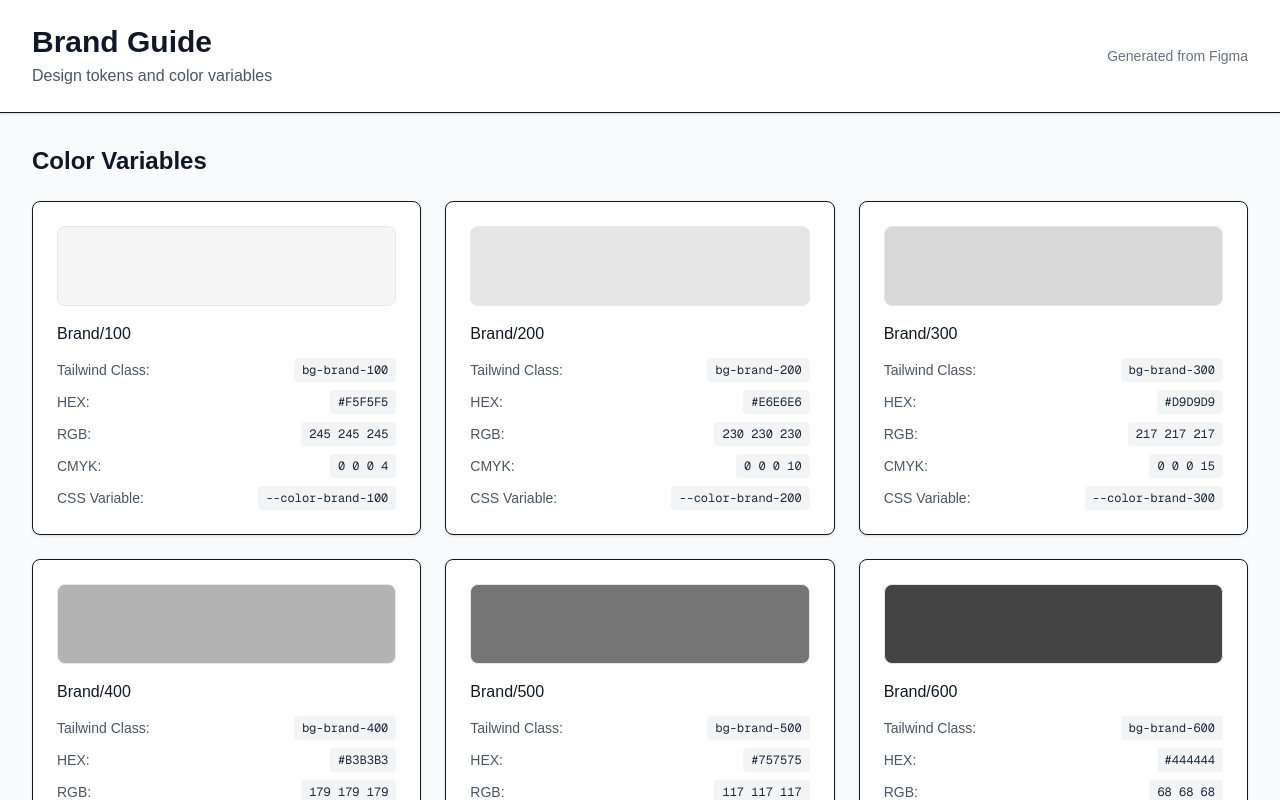
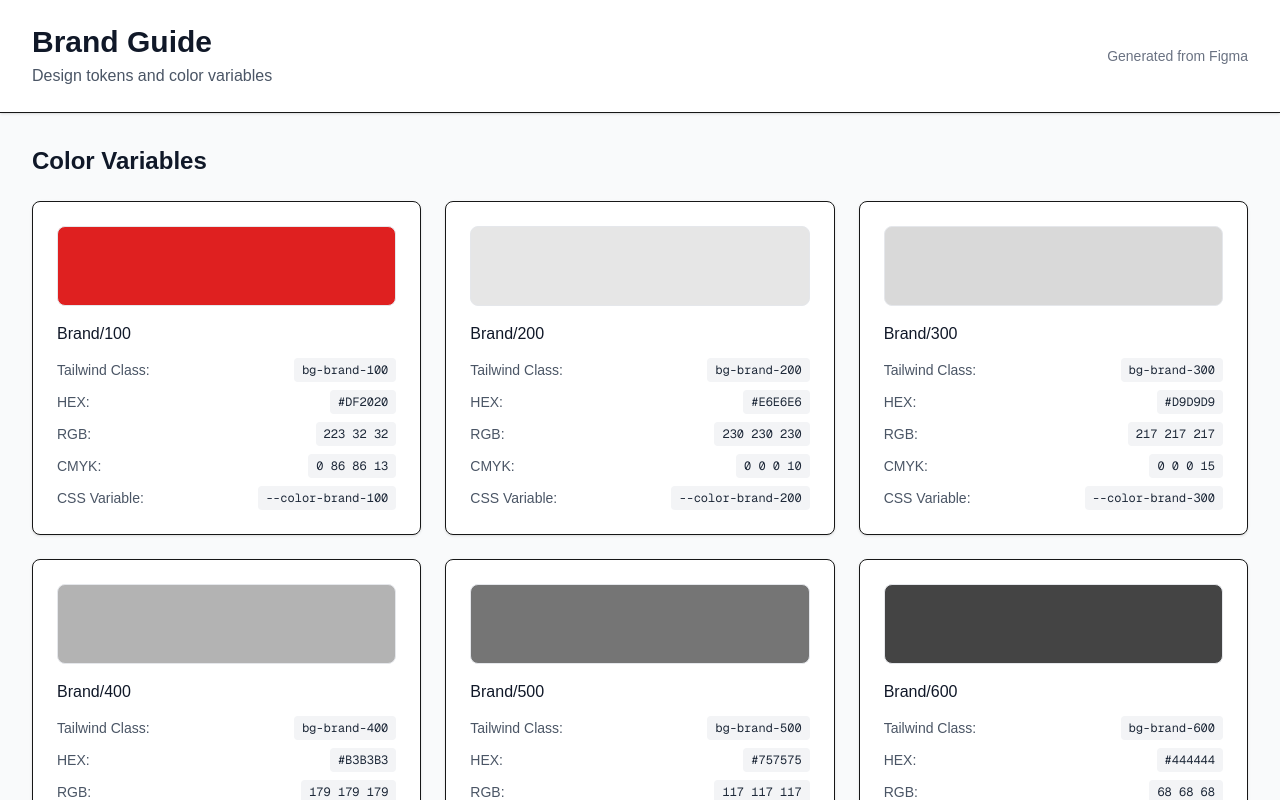
Before and after one commit to QChown/brand-guide-test-company-brand-guide, a Next.js app: page / in a window 1280 px wide. Shown: the top 800 px of the page. Built offline with nearby package versions, Linux system fonts and the light colour scheme.

Commit message:
Update globals.css with brand colors from Figma

```diff
--- a/app/globals.css
+++ b/app/globals.css
@@ -10,7 +10,7 @@
   --color-foreground: var(--foreground);
   --font-sans: var(--font-geist-sans);
   --font-mono: var(--font-geist-mono);
-  --color-brand-100: #f5f5f5;
+  --color-brand-100: #df2020;
   --color-brand-200: #e6e6e6;
   --color-brand-300: #d9d9d9;
   --color-brand-400: #b3b3b3;
@@ -37,7 +37,7 @@ body {
 
 /* Brand Colors - Generated from Figma */
 /* File: Test Company Brand Guide */
-/* Last Updated: 2025-08-26T21:11:01.194Z */
+/* Last Updated: 2025-08-26T21:14:40.157Z */
 
 /* Usage Examples */
 .brand-100 { background-color: var(--color-brand-100); }
```
